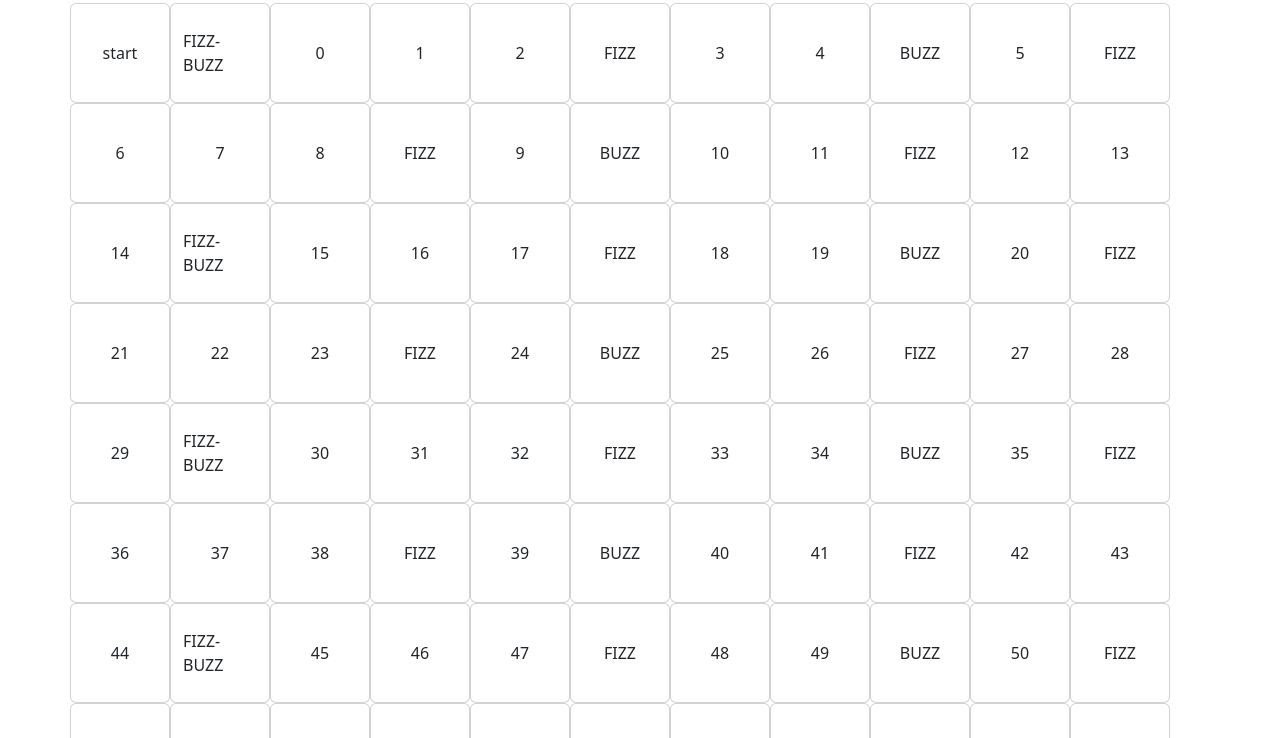
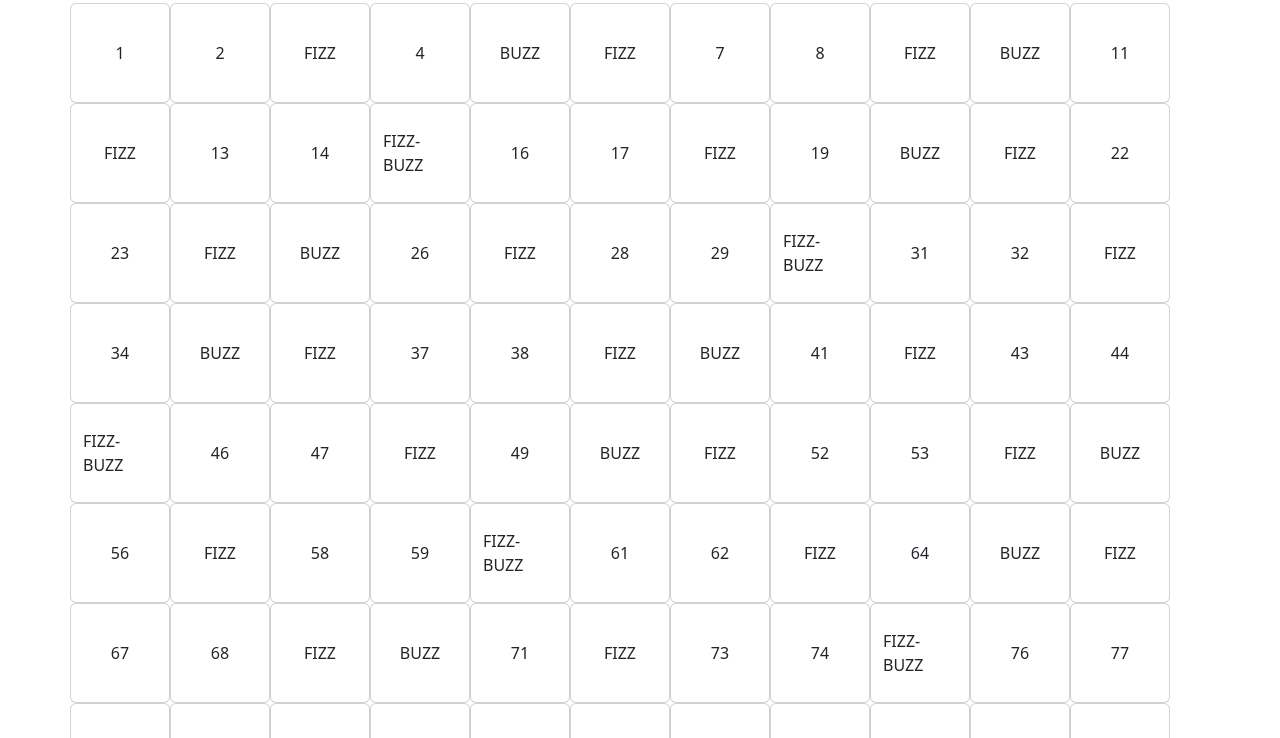
Before and after one commit to tpaglia493/js-fizzbuzz, a plain HTML site: page index.html in a window 1280 px wide. Shown: the part 53-791 px from the top of the page. Drawn offline with nearby package versions, Linux system fonts and the light colour scheme.

Commit message:
fixed - fiz-buzz working

```diff
--- a/js/main.js
+++ b/js/main.js
@@ -1,13 +1,13 @@
 
 
-for (let i = 0; i <= 100; i++) {
+for (let i = 1; i <= 100; i++) {
 
 
 
     if (i % 3 == 0) {
 
         if (i % 5 == 0) {
-            //""
+            //"FIZZ-BUZZ"
             //HTML MODIFIER
             document.getElementById("container-of-boxes").innerHTML += `
             <div class="col-1 card" style="height:100px; width:100px">
@@ -30,7 +30,7 @@ for (let i = 0; i <= 100; i++) {
     <div class="col-1 card" style="height:100px; width:100px">
         <p class="m-auto">BUZZ</p>
     </div>`
-    }
+    }else{
 
 //TO FIX : IT MUST NOT PRINT ì WHEN FIZZ, BUZZ OR FIZZBUZZ
 
@@ -38,5 +38,5 @@ for (let i = 0; i <= 100; i++) {
     document.getElementById("container-of-boxes").innerHTML += `
     <div class="col-1 card" style="height:100px; width:100px">
         <p class="m-auto">${i}</p>
-    </div>`
+    </div>`}
 }
```
Also changed, not shown: index.html (+2 -2 lines).
